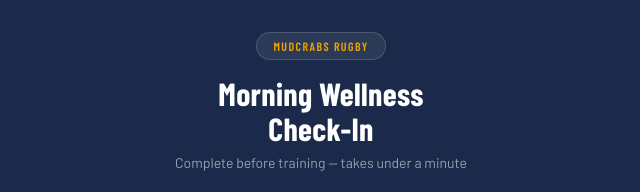
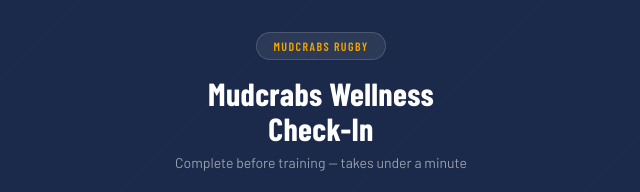
Before and after one commit to Pabloinglis8/Mudcrabs_wellness, a plain HTML site: page index.html in a window 1280 px wide. Shown: the top 192 px of the page, without its empty margins (319-959 px from the left). Drawn offline with nearby package versions, Linux system fonts and the light colour scheme.

Commit message:
Update header title from 'Morning Wellness' to 'Mudcrabs Wellness'

```diff
--- a/index.html
+++ b/index.html
@@ -561,7 +561,7 @@
     <div class="header-badge">
       <span>Mudcrabs Rugby</span>
     </div>
-    <h1>Morning Wellness<br>Check-In</h1>
+    <h1>Mudcrabs Wellness<br>Check-In</h1>
     <p>Complete before training — takes under a minute</p>
   </div>
 
```
